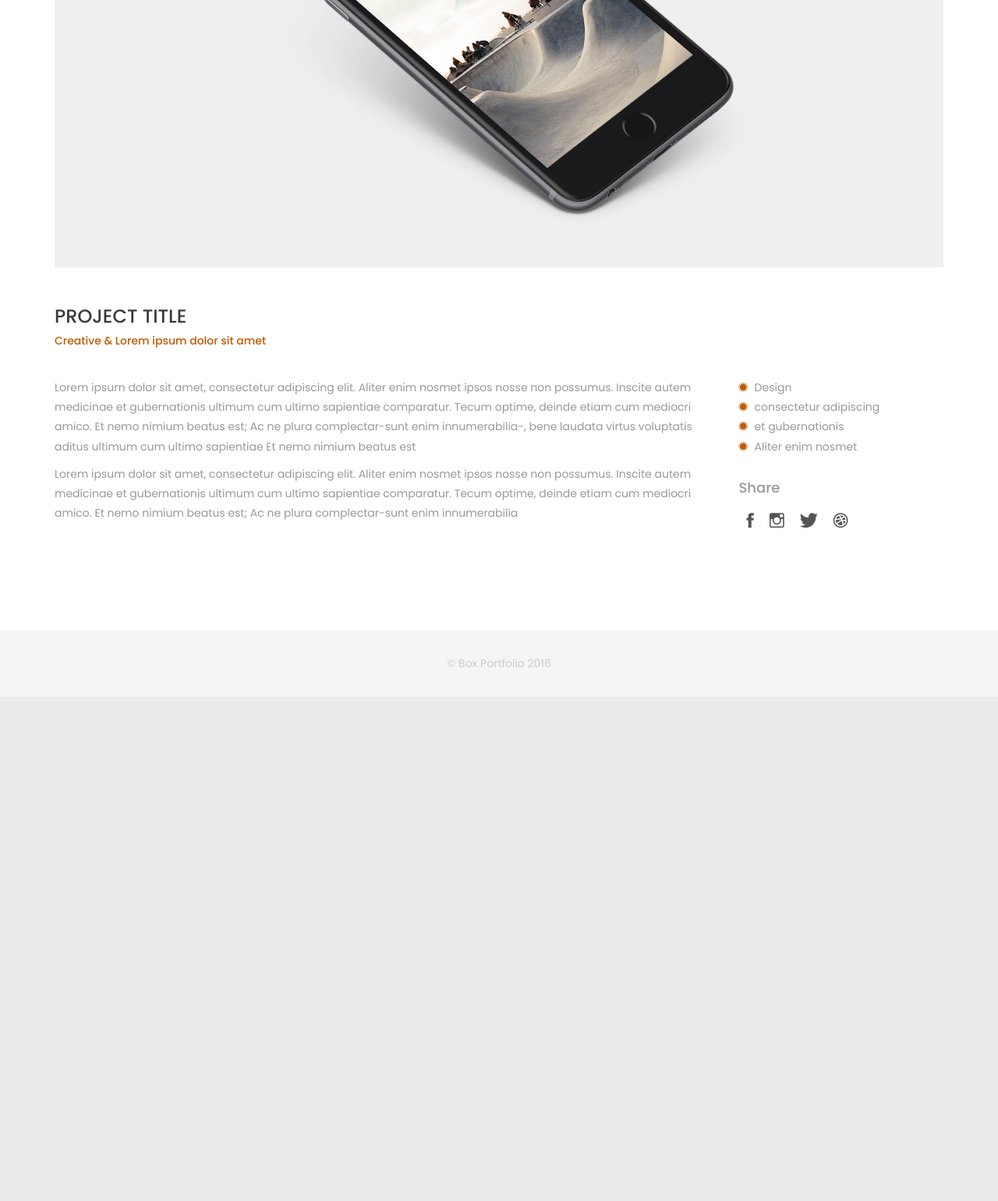
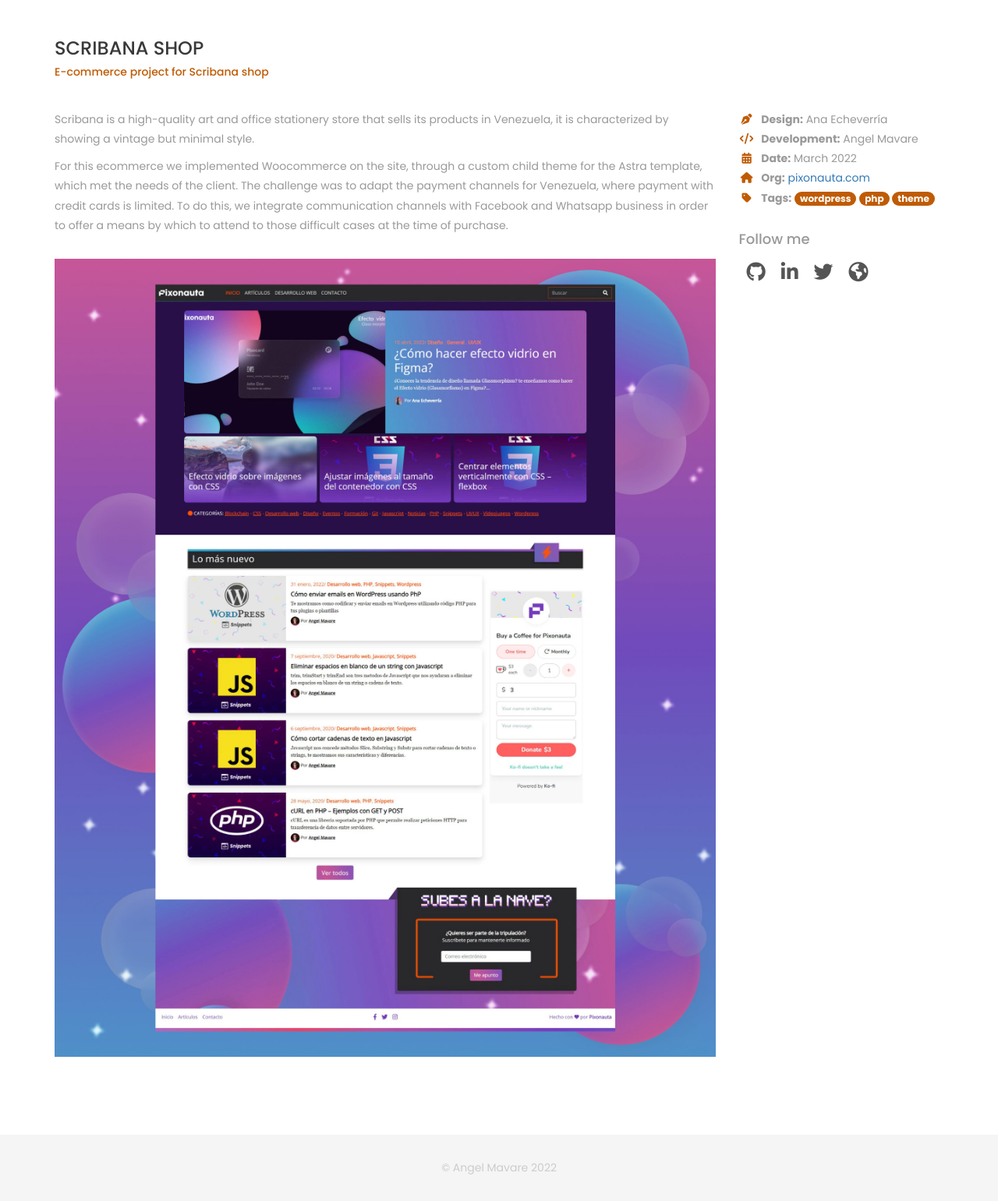
Before and after one commit to angelmavare/angelmavare.pixonauta.com, a PHP site: page /project-scribana.php in a window 1280 px wide. Shown: the part 818-2359 px from the top of the page at 78% size. Before the commit the page ends 1674 px from the top, so only its background shows below. Run offline with PHP 8.4, Linux system fonts and the light colour scheme; some web fonts are replaced.

Commit message:
scribana info

```diff
--- a/project-scribana.php
+++ b/project-scribana.php
@@ -1,159 +1,51 @@
-<!DOCTYPE html>
-<html lang="en">
-
-<head>
-    <meta charset="utf-8">
-    <meta http-equiv="X-UA-Compatible" content="IE=edge">
-    <meta name="viewport" content="width=device-width, initial-scale=1">
-    <!-- The above 3 meta tags *must* come first in the head; any other head content must come *after* these tags -->
-    <title>Box personal portfolio Template</title>
-    <link rel="icon" href="img/fav.png" type="image/x-icon">
-
-    <!-- Bootstrap -->
-    <link href="css/bootstrap.min.css" rel="stylesheet">
-    <link href="ionicons/css/ionicons.min.css" rel="stylesheet">
-
-    <!-- main css -->
-    <link href="css/style.css" rel="stylesheet">
-
-
-    <!-- modernizr -->
-    <script src="js/modernizr.js"></script>
-
-    <!-- HTML5 shim and Respond.js for IE8 support of HTML5 elements and media queries -->
-    <!-- WARNING: Respond.js doesn't work if you view the page via file:// -->
-    <!--[if lt IE 9]>
-      <script src="https://oss.maxcdn.com/html5shiv/3.7.2/html5shiv.min.js"></script>
-      <script src="https://oss.maxcdn.com/respond/1.4.2/respond.min.js"></script>
-    <![endif]-->
-</head>
-
-<body>
-
-    <!-- Preloader -->
-    <div id="preloader">
-        <div class="pre-container">
-            <div class="spinner">
-                <div class="double-bounce1"></div>
-                <div class="double-bounce2"></div>
-            </div>
-        </div>
-    </div>
-    <!-- end Preloader -->
-
-    <div class="container-fluid">
-       <!-- box-header -->
-        <header class="box-header">
-            <div class="box-logo">
-                <a href="index.html"><img src="img/logo.png" width="200" alt="Logo"></a>
-            </div>
-            <!-- box-nav -->
-            <a class="box-primary-nav-trigger" href="#0">
-                <span class="box-menu-text">Menu</span><span class="box-menu-icon"></span>
-            </a>
-            <!-- box-primary-nav-trigger -->
-        </header>
-        <!-- end box-header -->
-
-        <!-- nav -->
-        <nav>
-            <ul class="box-primary-nav">
-                <li class="box-label">About me</li>
-
-                <li><a href="index.html">Intro</a></li>
-                <li><a href="about.html">About me</a></li>
-                <li><a href="services.html">services</a></li>
-                <li><a href="portfolio.html">portfolio</a> <i class="ion-ios-circle-filled color"></i></li>
-                <li><a href="contact.html">contact me</a></li>
-
-
-
-                <li class="box-label">Follow me</li>
-
-                <li class="box-social"><a href="#0"><i class="ion-social-facebook"></i></a></li>
-                <li class="box-social"><a href="#0"><i class="ion-social-instagram-outline"></i></a></li>
-                <li class="box-social"><a href="#0"><i class="ion-social-twitter"></i></a></li>
-                <li class="box-social"><a href="#0"><i class="ion-social-dribbble"></i></a></li>
-            </ul>
-        </nav>
-        <!-- end nav -->
-    </div>
-
+<?php require('partials/header.php');?>
+<div class="whatpage" id="project"></div>
     <!-- top-bar -->
     <div class="top-bar">
-        <h1>project title</h1>
-        <p><a href="#">Home</a> / <a href="#">portfolio</a> / project title</p>
+        <h1>Scribana shop</h1>
+        <p><a href="/">Home</a> / <a href="portfolio.php">portfolio</a> / Nebula theme</p>
     </div>
     <!-- end top-bar -->
 
     <!-- main-container -->
     <div class="container main-container">
         <div class="col-md-12">
-            <img src="img/portfolio/portfolio.jpg" alt="" class="img-responsive" />
+            <img src="assets/img/portfolio/nebula-theme/nebula-fig.jpg" alt="" class="img-responsive" />
             <div class="h-30"></div>
         </div>
 
         <div class="col-md-12">
-            <h3 class="text-uppercase">project title</h3>
-            <h5>Creative & Lorem ipsum dolor sit amet</h5>
+            <h3 class="text-uppercase">Scribana shop</h3>
+            <h5>E-commerce project for Scribana shop</h5>
             <div class="h-30"></div>
         </div>
 
         <div class="col-md-9">
-            <p>Lorem ipsum dolor sit amet, consectetur adipiscing elit. Aliter enim nosmet ipsos nosse non possumus. Inscite autem medicinae et gubernationis ultimum cum ultimo sapientiae comparatur. Tecum optime, deinde etiam cum mediocri amico. Et nemo nimium beatus est; Ac ne plura complectar-sunt enim innumerabilia-, bene laudata virtus voluptatis aditus ultimum cum ultimo sapientiae Et nemo nimium beatus est </p>
+            <p>Scribana is a high-quality art and office stationery store that sells its products in Venezuela, it is characterized by showing a vintage but minimal style.</p>
 
-            <p>Lorem ipsum dolor sit amet, consectetur adipiscing elit. Aliter enim nosmet ipsos nosse non possumus. Inscite autem medicinae et gubernationis ultimum cum ultimo sapientiae comparatur. Tecum optime, deinde etiam cum mediocri amico. Et nemo nimium beatus est; Ac ne plura complectar-sunt enim innumerabilia </p>
+            <p>For this ecommerce we implemented Woocommerce on the site, through a custom child theme for the Astra template, which met the needs of the client. The challenge was to adapt the payment channels for Venezuela, where payment with credit cards is limited. To do this, we integrate communication channels with Facebook and Whatsapp business in order to offer a means by which to attend to those difficult cases at the time of purchase.</p>
+
+
+            <img src="assets/img/portfolio/nebula-theme/nebula-home-bg2.jpg" alt="nebula-theme" title="nebula theme home" class="img-responsive" style="margin-top:30px;" />
         </div>
 
         <div class="col-md-3">
             <ul class="cat-ul">
-                <li><i class="ion-ios-circle-filled"></i> Design</li>
-                <li><i class="ion-ios-circle-filled"></i> consectetur adipiscing</li>
-                <li><i class="ion-ios-circle-filled"></i> et gubernationis</li>
-                <li><i class="ion-ios-circle-filled"></i> Aliter enim nosmet</li>
+                <li><i class="fa-solid fa-pen-nib text-center"></i> <strong>Design:</strong> Ana Echeverría</li>
+                <li><i class="fa-solid fa-code text-center"></i> <strong>Development:</strong> Angel Mavare</li>
+                <li><i class="fa-solid fa-calendar-days text-center"></i> <strong>Date:</strong> March 2022</li>
+                <li><i class="fa-solid fa-house text-center"></i> <strong>Org:</strong> <a target="_blank" href="https://pixonauta.com">pixonauta.com</a></li>
+                <li><i class="fa-solid fa-tag text-center"></i> <strong>Tags:</strong> <span class="badge badge-primary">wordpress</span> <span class="badge badge-primary">php</span> <span class="badge badge-primary">theme</span></li>
+
             </ul>
             <div class="h-10"></div>
-            <h4>Share</h4>
+            <h4>Follow me</h4>
             <ul class="social-ul">
-                <li class="box-social"><a href="#0"><i class="ion-social-facebook"></i></a></li>
-                <li class="box-social"><a href="#0"><i class="ion-social-instagram-outline"></i></a></li>
-                <li class="box-social"><a href="#0"><i class="ion-social-twitter"></i></a></li>
-                <li class="box-social"><a href="#0"><i class="ion-social-dribbble"></i></a></li>
+                <?php require('partials/social.php');?>
             </ul>
         </div>
     </div>
     <!-- end main-container -->
 
 
-    <!-- footer -->
-    <footer>
-        <div class="container-fluid">
-            <p class="copyright">© Box Portfolio 2016</p>
-        </div>
-    </footer>
-    <!-- end footer -->
-
-    <!-- back to top -->
-    <a href="#0" class="cd-top"><i class="ion-android-arrow-up"></i></a>
-    <!-- end back to top -->
-
-
-
-
-    <!-- jQuery -->
-    <script src="js/jquery-2.1.1.js"></script>
-    <!--  plugins -->
-    <script src="js/bootstrap.min.js"></script>
-    <script src="js/menu.js"></script>
-    <script src="js/animated-headline.js"></script>
-    <script src="js/isotope.pkgd.min.js"></script>
-
-
-    <!--  custom script -->
-    <script src="js/custom.js"></script>
-
-
-
-</body>
-
-</html>
+    <?php require('partials/footer.php');?>
```
